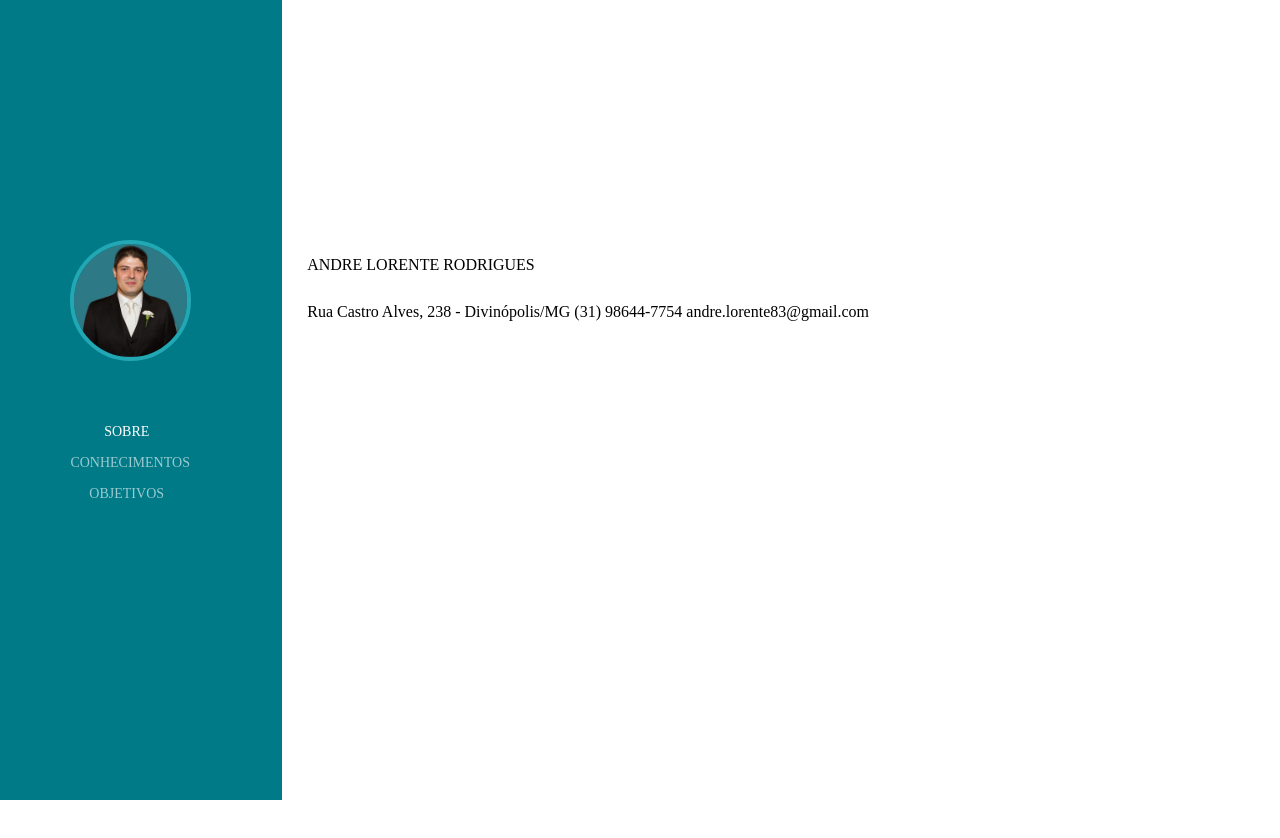
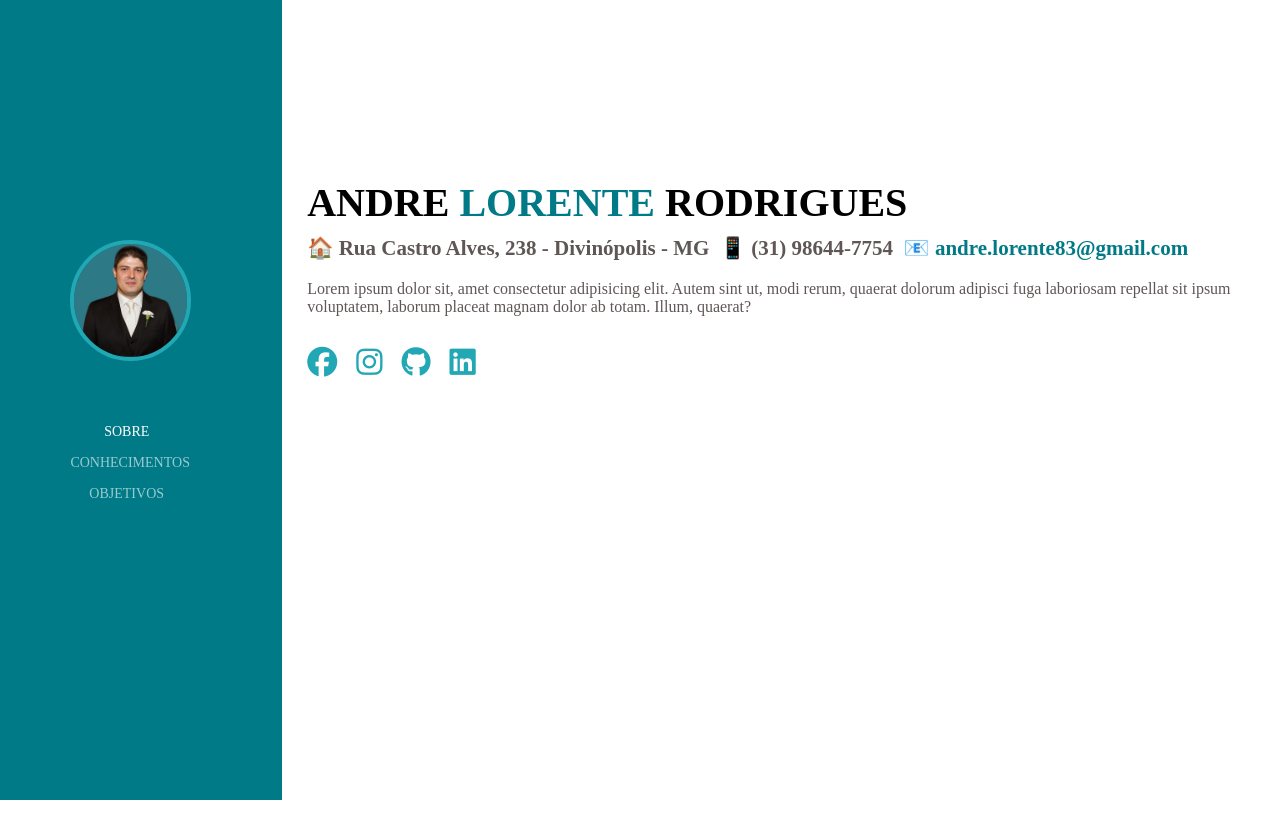
Before and after one commit to Andreloren/Portfolio, a plain HTML site: page index.html in a window 1280 px wide. Drawn offline with Linux system fonts and the light colour scheme.

Commit message:
index pronto

```diff
--- a/assets/css/style.css
+++ b/assets/css/style.css
@@ -6,6 +6,7 @@
 .corpo {
   width: 100vw;
   height: 100vh;
+  overflow: hidden;
 }
 
 .barralateral {
@@ -54,12 +55,38 @@ a:visited {
   float: right;
   width: 76%;
   height: 100vh;
+  margin-top: 14%;
 }
 
-.principal {
-  margin-top: 20%;
+section.principal h2 {
+  font-size: 40px;
+}
+
+section.principal h3 {
+  font-size: 21px;
+  color: rgb(95, 86, 86);
 }
 
 .dados {
+  margin-top: 1%;
+}
+
+#email {
+  color: rgb(95, 86, 86);
+  text-decoration: none;
+}
+
+.descricao {
+  margin-top: 2%;
+  color: rgb(95, 86, 86);
+}
+
+.icones {
   margin-top: 3%;
 }
+
+.icones a {
+  color: #22a7b5;
+  font-size: 30px;
+  margin: 0px 15px 0px 0px;
+}
--- a/index.html
+++ b/index.html
@@ -4,6 +4,10 @@
     <meta charset="UTF-8" />
     <meta http-equiv="X-UA-Compatible" content="IE=edge" />
     <meta name="viewport" content="width=device-width, initial-scale=1.0" />
+    <script
+      src="https://kit.fontawesome.com/00cfd90e67.js"
+      crossorigin="anonymous"
+    ></script>
     <link rel="stylesheet" href="assets/css/style.css" />
     <title>Home</title>
   </head>
@@ -22,12 +26,29 @@
     </section>
     <main>
       <section class="principal">
-        <div>ANDRE LORENTE RODRIGUES</div>
-        <p class="dados">
-          Rua Castro Alves, 238 - Divinópolis/MG (31) 98644-7754
-          andre.lorente83@gmail.com
+        <h2>ANDRE <span style="color: #007a87">LORENTE</span> RODRIGUES</h2>
+        <h3 class="dados">
+          &#127968; Rua Castro Alves, 238 - Divinópolis - MG &nbsp;&#128241;
+          (31) 98644-7754 &nbsp;&#128231;
+          <a
+            style="color: #007a87"
+            href="mailto:andre.lorente83@gmail.com"
+            id="email"
+            >andre.lorente83@gmail.com</a
+          >
+        </h3>
+        <p class="descricao">
+          Lorem ipsum dolor sit, amet consectetur adipisicing elit. Autem sint
+          ut, modi rerum, quaerat dolorum adipisci fuga laboriosam repellat sit
+          ipsum voluptatem, laborum placeat magnam dolor ab totam. Illum,
+          quaerat?
         </p>
-        <p></p>
+        <nav class="icones">
+          <a href="" target="_blank"><i class="fa-brands fa-facebook"></i></a>
+          <a href="" target="_blank"><i class="fa-brands fa-instagram"></i></a>
+          <a href="" target="_blank"><i class="fa-brands fa-github"></i></a>
+          <a href="" target="_blank"><i class="fa-brands fa-linkedin"></i></a>
+        </nav>
       </section>
     </main>
   </body>
```
